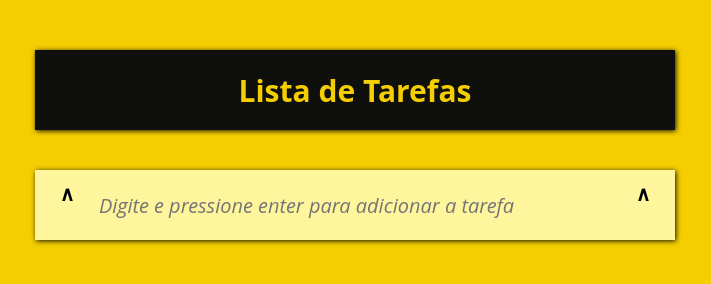
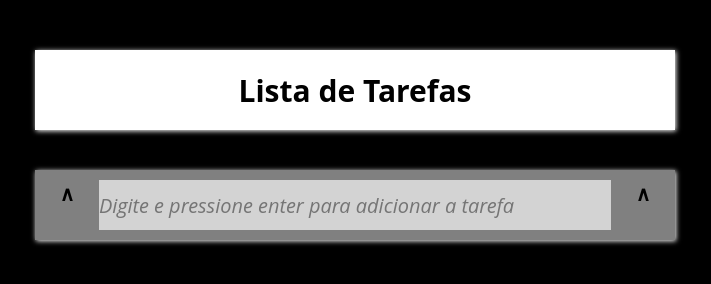
Before and after one commit to Bielxs633/Lista-de-Tarefas, a plain HTML site: page index.html in a window 1280 px wide. Shown: the whole page, without its empty margins (285-996 px from the left). Drawn offline with Linux system fonts and the light colour scheme.

Commit message:
Update style.css

```diff
--- a/style.css
+++ b/style.css
@@ -1,6 +1,6 @@
 :root {
-    --primary-color: #F4CE01;
-    --secondary-color: #0F0F0B;
+    --primary-color: black;
+    --secondary-color: white;
 }
 
 * {
@@ -86,7 +86,7 @@ body {
 
 .todo__new-item{
     display: flex;
-    background-color: #fff59d;
+    background-color: gray;
     width: 100%;
     height: 70px;
     justify-content: space-evenly;
@@ -97,7 +97,7 @@ body {
 }
 
 .todo__new-item > input{
-    background-color: #fff59d;
+    background-color: lightgray;
     border: none;
     width: 80%;
     outline: none;
```
